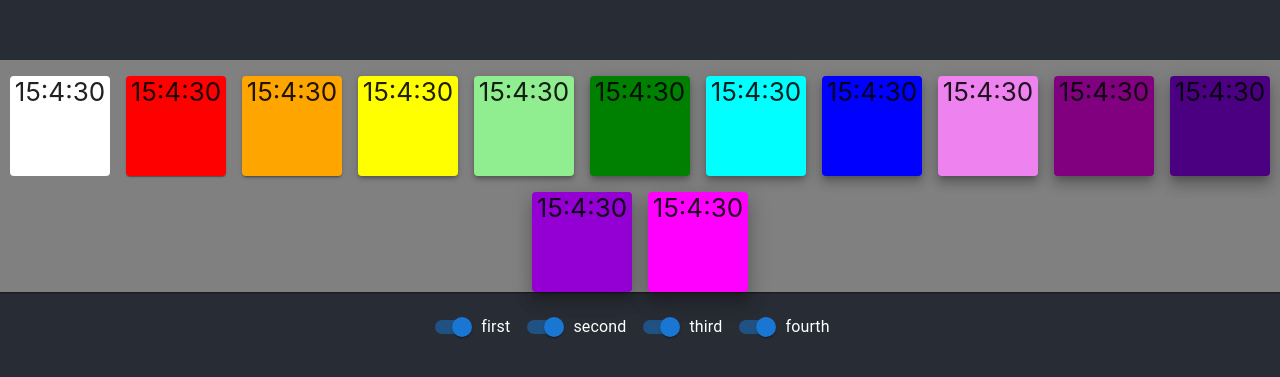
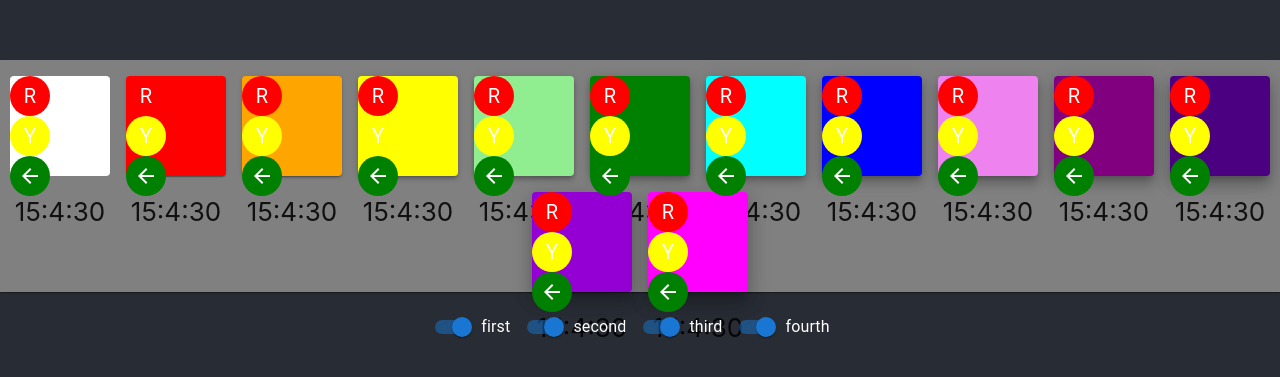
Before and after one commit to jpmhaggerty/traffic-signal, a React (Create React App) app: page / in a window 1280 px wide. Shown: the part 189-566 px from the top of the page. Built offline with nearby package versions, Linux system fonts and the light colour scheme.

Commit message:
Added avatars

```diff
--- a/package.json
+++ b/package.json
@@ -5,13 +5,14 @@
   "dependencies": {
     "@emotion/react": "^11.9.0",
     "@emotion/styled": "^11.8.1",
+    "@mui/icons-material": "^5.8.2",
     "@mui/material": "^5.7.0",
     "@testing-library/jest-dom": "^5.16.4",
     "@testing-library/react": "^13.2.0",
     "@testing-library/user-event": "^13.5.0",
     "react": "^18.1.0",
     "react-dom": "^18.1.0",
-    "react-scripts": "^5.0.1",
+    "react-scripts": "^2.1.3",
     "web-vitals": "^2.1.4"
   },
   "scripts": {
--- a/src/components/BasicSwitches.js
+++ b/src/components/BasicSwitches.js
@@ -2,8 +2,10 @@ import * as React from "react";
 import Switch from "@mui/material/Switch";
 import FormControlLabel from "@mui/material/FormControlLabel";
 import Grid from "@mui/material/Grid";
-import Paper from "@mui/material/Paper";
+import Card from "@mui/material/Paper";
+import Avatar from "@mui/material/Avatar";
 import { useState, useEffect } from "react";
+import ArrowBackIcon from "@mui/icons-material/ArrowBack";
 
 export default function BasicSwitches() {
   const [seconds, setSeconds] = useState(0);
@@ -23,7 +25,7 @@ export default function BasicSwitches() {
     "purple",
     "indigo",
     "darkviolet",
-    "magenta",
+    "magenta"
   ];
 
   const switchArray = ["first", "second", "third", "fourth"];
@@ -42,7 +44,7 @@ export default function BasicSwitches() {
     <div>
       <Grid container spacing={2}>
         <Grid item xs={12}>
-          <Paper sx={{ backgroundColor: "gray" }} square={true}>
+          <Card sx={{ backgroundColor: "gray" }} square={true}>
             <Grid
               container
               justifyContent="center"
@@ -53,17 +55,26 @@ export default function BasicSwitches() {
               {colorArray.map((element, index) => {
                 return (
                   <Grid key={index} item>
-                    <Paper
+                    <Card
                       elevation={index}
                       sx={{ height: 100, width: 100, backgroundColor: element }}
                     >
-                      {hours}{":"}{minutes}{":"}{seconds - 1}
-                    </Paper>
+                      <Avatar sx={{ bgcolor: "red" }}>R</Avatar>
+                      <Avatar sx={{ bgcolor: "yellow" }}>Y</Avatar>
+                      <Avatar sx={{ bgcolor: "green" }}>
+                        <ArrowBackIcon />
+                      </Avatar>
+                      {hours}
+                      {":"}
+                      {minutes}
+                      {":"}
+                      {seconds - 1}
+                    </Card>
                   </Grid>
                 );
               })}
             </Grid>
-          </Paper>
+          </Card>
         </Grid>
 
         <Grid item xs={12}>
```
Also changed, not shown: 1 other file (tests, documents, lock files or other folders).
